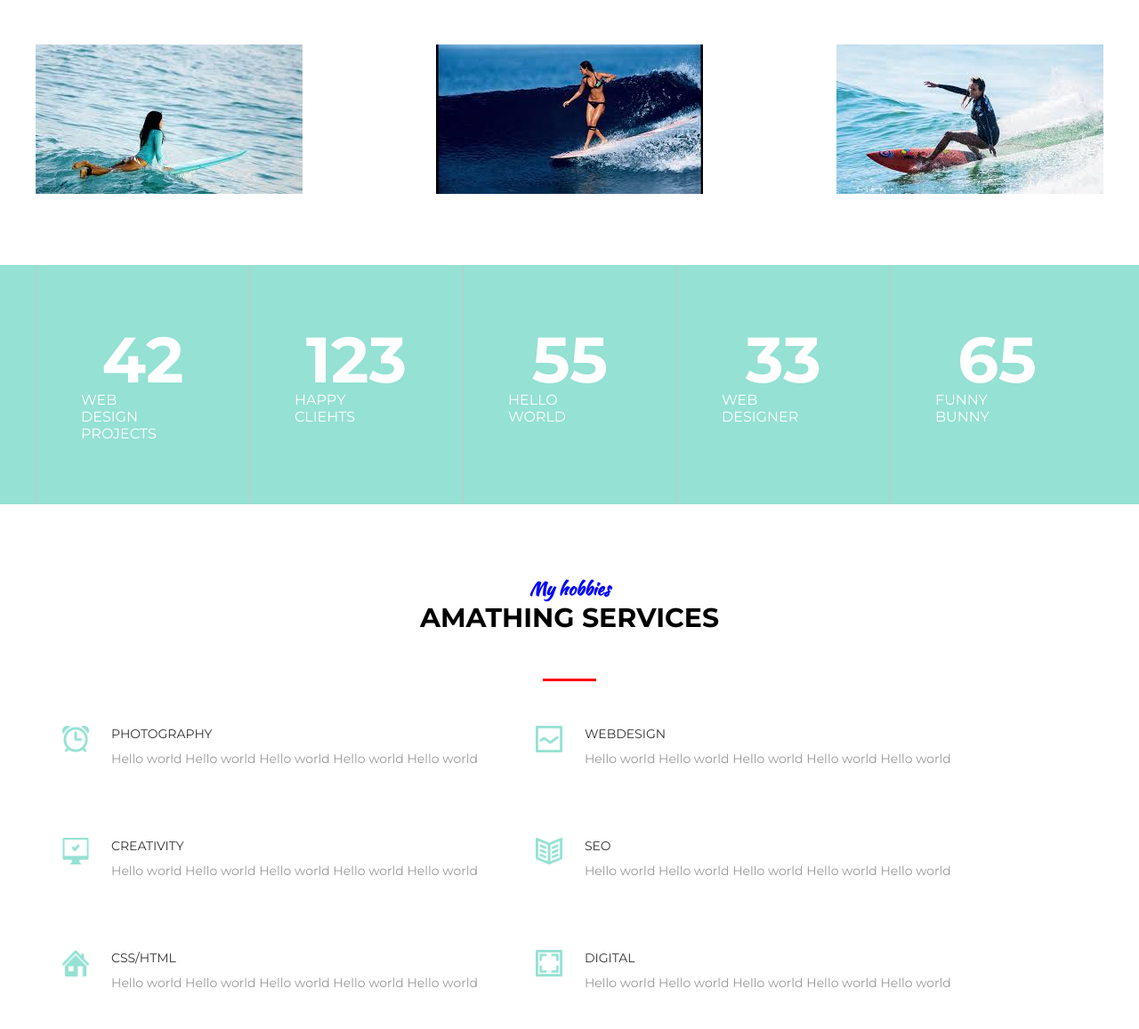
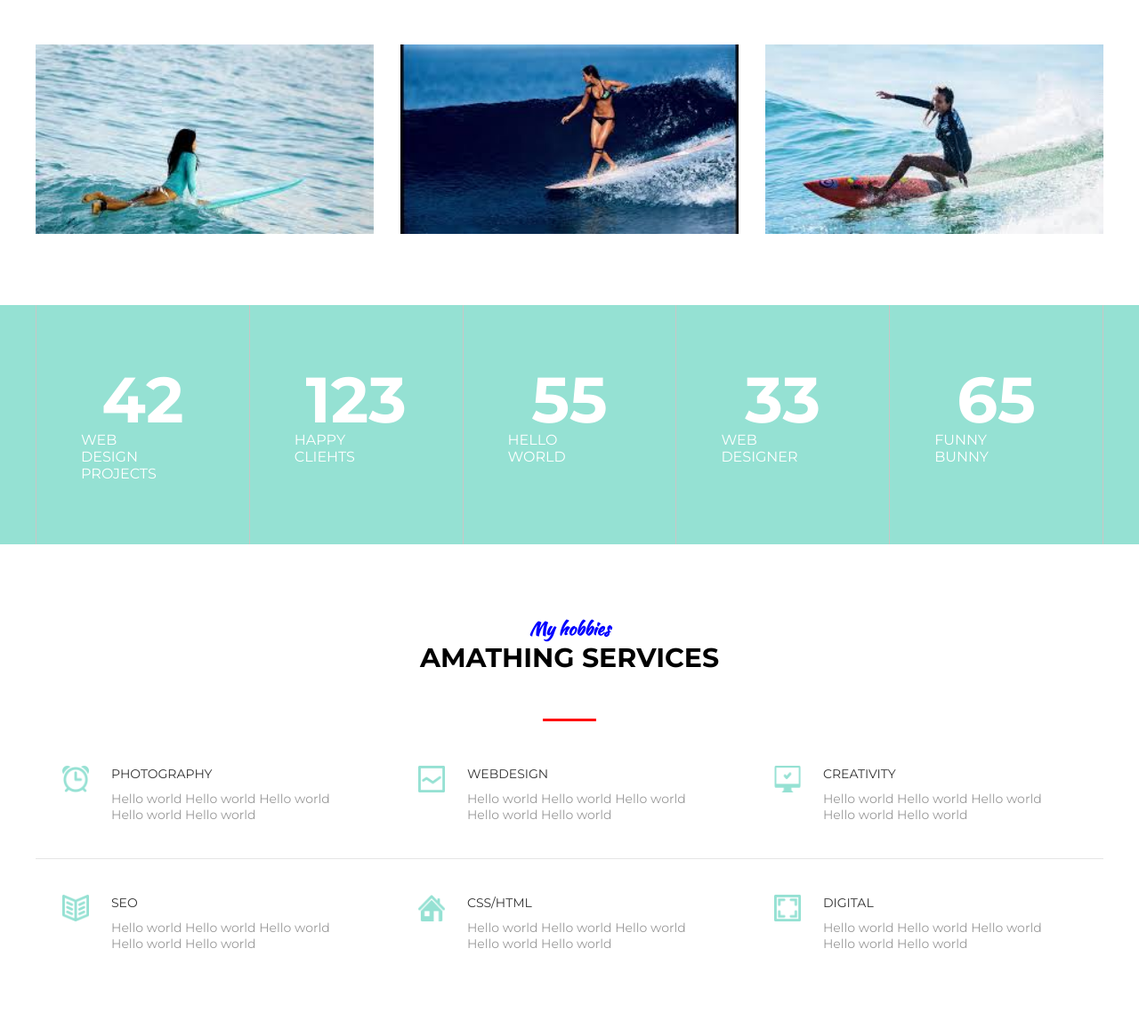
Before and after one commit to DariaChupakhina/Landing-page, a plain HTML site: page index.html in a window 1280 px wide. Shown: the part 1189-2346 px from the top of the page at 89% size. Drawn offline with Linux system fonts and the light colour scheme.

Commit message:
error correction

```diff
--- a/assets/css/style.css
+++ b/assets/css/style.css
@@ -345,7 +345,7 @@ hr {
 }
 
 .card__item {
-    width: 33,33333%;
+    width: 33.33333%;
     padding: 0 15px;
 
 }
@@ -443,7 +443,7 @@ hr {
  }
 
 .stat__item:last-child {
-    border-left: 1px solid #c9c6c6;
+    border-right: 1px solid #c9c6c6;
 }
 
 .stat__num {
@@ -465,14 +465,14 @@ hr {
 }
 
 .services__item {
-    width: 33,33333%;
+    width: 33.33333%;
     padding: 0 35px 40px 85px;
     position: relative;
     margin-bottom: 40px;
 }
 
 .services__item--border {
-    border-bottom: 1 px solid #e5e5e5;
+    border-bottom: 1px solid #e5e5e5;
 }
 
 .services__icon {
@@ -693,7 +693,7 @@ hr {
 .social__item {
     width: 30px;
     height: 30px;
-    padding: 12px 10px;
+    /*padding: 12px 10px;*/
 
     font-size: 30px;
     text-decoration: none;
@@ -1212,7 +1212,7 @@ hr {
 
     .stat__item {
         flex: none;
-        width: 33,33333%;
+        width: 33.33333%;
         padding-top: 30px;
         padding-bottom: 30px;
         border: 0;
@@ -1587,4 +1587,12 @@ hr {
         width: 100%;
 
     }
-}
+
+    .footer__col--second {
+        margin: 0 auto;
+    }
+
+    .footer__col--third {
+        margin: 0 auto;
+    }
+}
--- a/index.html
+++ b/index.html
@@ -141,12 +141,12 @@
                         <div class="services__title">Photography</div>
                         <div class="services__text">Hello world Hello world Hello world Hello world Hello world</div>
                     </div>
-                    <div class="services__item services__item--borde">
+                    <div class="services__item services__item--border">
                         <img class="services__icon" src="assets/Images/Services/webdesign.png" alt="">
                         <div class="services__title">Webdesign</div>
                         <div class="services__text">Hello world Hello world Hello world Hello world Hello world</div>
                     </div>
-                    <div class="services__item services__item--borde">
+                    <div class="services__item services__item--border">
                         <img class="services__icon" src="assets/Images/Services/creativity.png" alt="">
                         <div class="services__title">Creativity</div>
                         <div class="services__text">Hello world Hello world Hello world Hello world Hello world</div>
```
